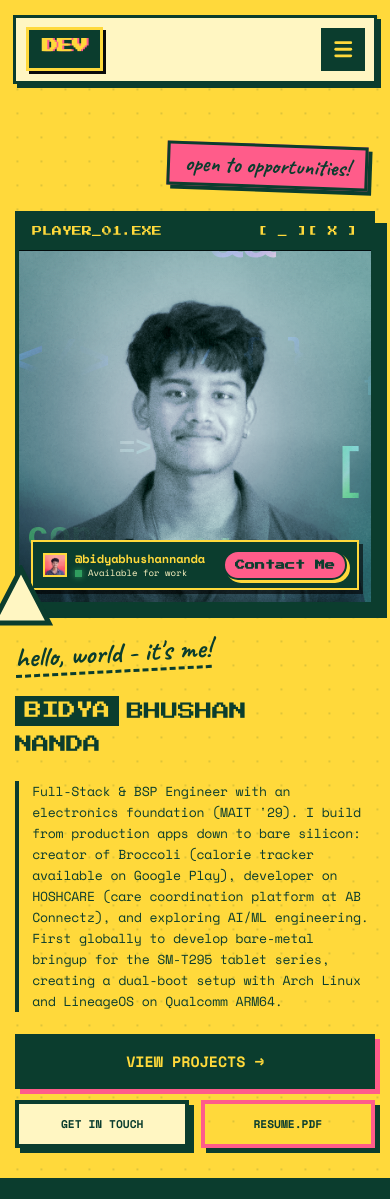
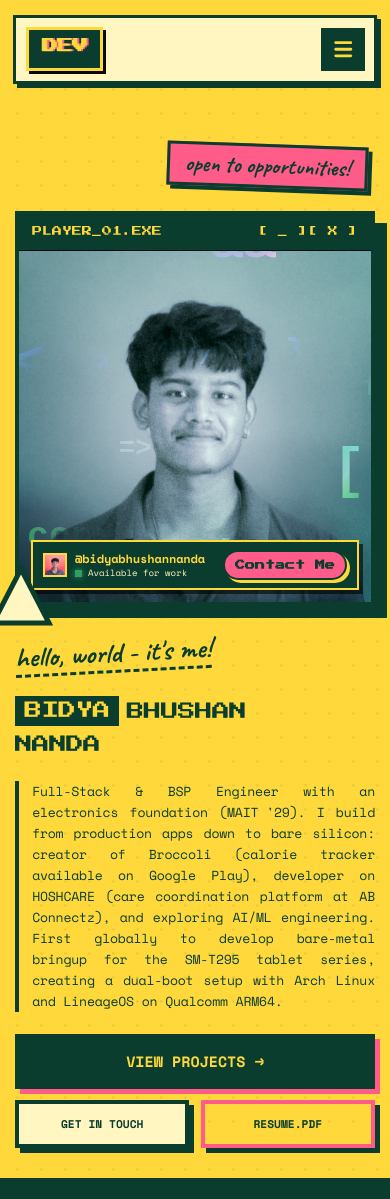
Before and after one commit to bid25/bidyabhushan-portfolio, a Next.js app: page / in a window 390 px wide. Shown: the top 1199 px of the page. Built offline with nearby package versions, Linux system fonts and the light colour scheme.

Commit message:
fix(hero): eliminate desktop line 5 notch and justify mobile right margin for straight alignment

```diff
--- a/app/page.tsx
+++ b/app/page.tsx
@@ -41,21 +41,21 @@ export default function Home() {
             </h1>
 
             {/* ── DESKTOP / PC PARAGRAPH (md:block hidden) ────────── */}
-            <p className="hidden md:block mt-6 mb-8 text-base lg:text-lg max-w-[620px] border-l-8 border-[#0B3D2E] pl-4 font-mono text-[#0B3D2E] font-medium leading-relaxed">
+            <p className="hidden md:block mt-6 mb-8 text-base lg:text-lg max-w-[640px] border-l-8 border-[#0B3D2E] pl-4 font-mono text-[#0B3D2E] font-medium leading-relaxed">
               Full-Stack &amp; BSP Engineer with an electronics foundation<br />
               (MAIT &apos;29). I build from production apps down to bare<br />
               silicon: creator of Broccoli (calorie tracker available<br />
               on Google Play), developer on HOSHCARE (care coordination<br />
-              platform at AB Connectz), and exploring AI/ML<br />
-              engineering. First globally to develop bare-metal bringup<br />
-              for the SM-T295 tablet series, creating a dual-boot setup<br />
+              platform at AB Connectz), and exploring AI/ML engineering.<br />
+              First globally to develop bare-metal bringup for the<br />
+              SM-T295 tablet series, creating a dual-boot setup<br />
               with Arch Linux and LineageOS on Qualcomm ARM64.
             </p>
 
             {/* ── MOBILE PARAGRAPH (block md:hidden) ────────────────── */}
-            <p className="block md:hidden mt-5 mb-6 text-sm font-mono text-[#0B3D2E] font-medium border-l-4 border-[#0B3D2E] pl-3.5 leading-[1.6] tracking-[-0.015em] w-full">
+            <p className="block md:hidden mt-5 mb-6 text-sm font-mono text-[#0B3D2E] font-medium border-l-4 border-[#0B3D2E] pl-3.5 leading-[1.6] tracking-[-0.015em] w-full text-justify [text-justify:inter-word]">
               Full-Stack &amp; BSP Engineer with an electronics foundation{" "}
-              <span className="inline-block">(MAIT&nbsp;&apos;29).</span> I build from production apps down to bare silicon: creator of Broccoli (calorie tracker available on Google Play), developer on HOSHCARE (care coordination platform at AB Connectz), and exploring AI/ML engineering. First globally to develop bare-metal bringup for the <span className="inline-block">SM-T295</span> tablet series, creating a dual-boot setup with Arch Linux and <span className="inline-block">LineageOS&nbsp;on&nbsp;Qualcomm&nbsp;ARM64.</span>
+              <span className="inline-block">(MAIT&nbsp;&apos;29).</span> I build from production apps down to bare silicon: creator of Broccoli (calorie tracker available on Google Play), developer on HOSHCARE (care coordination platform at AB Connectz), and exploring AI/ML engineering. First globally to develop bare-metal bringup for the <span className="inline-block">SM-T295</span> tablet series, creating a dual-boot setup with Arch Linux and LineageOS on Qualcomm ARM64.
             </p>
 
             <div className="flex flex-col sm:flex-row flex-wrap items-stretch sm:items-center gap-3 sm:gap-3.5 w-full">
```
